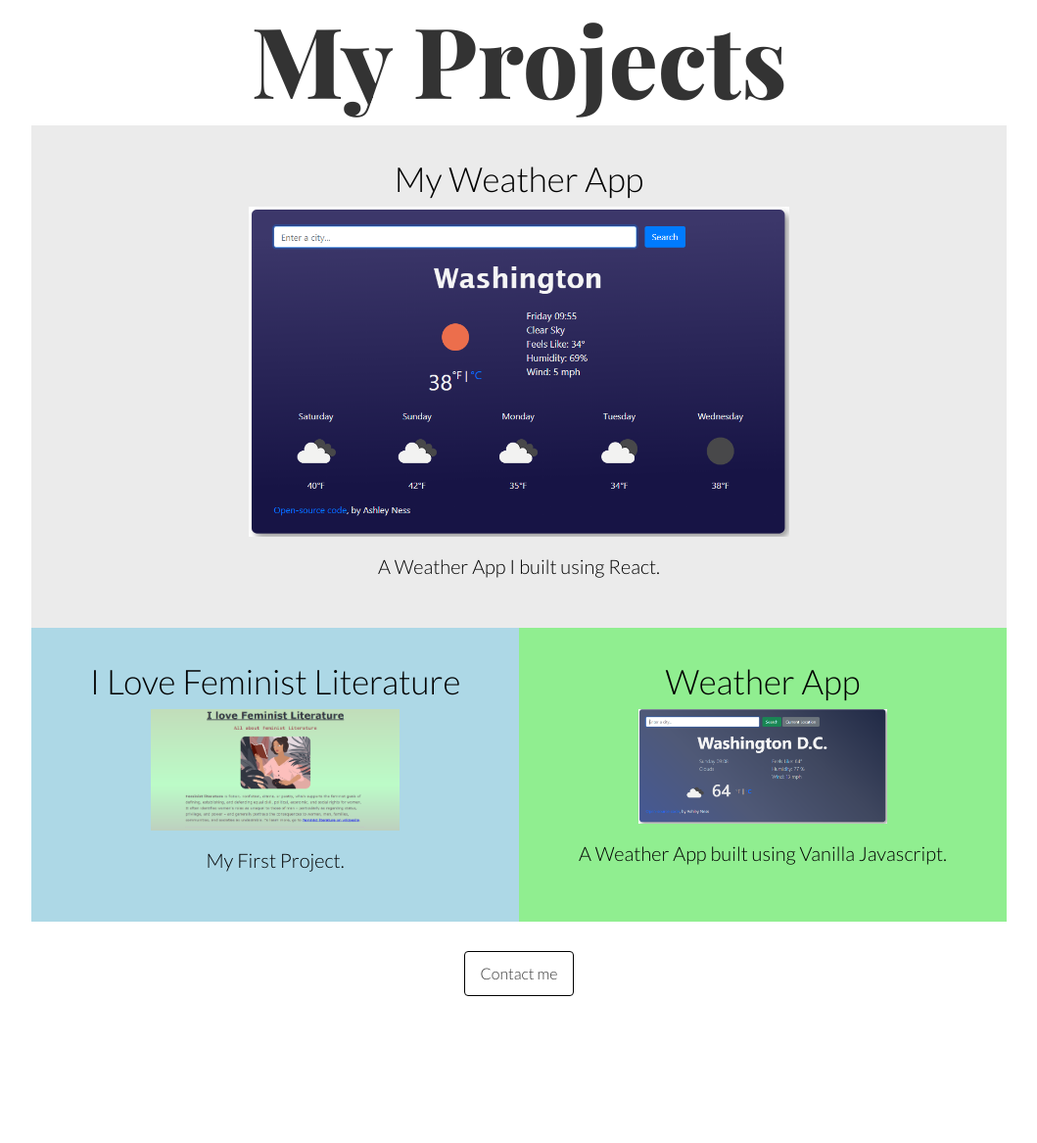
After one commit to AshleyN37/portfolio, a PHP site: page /work.html in a window 1280 px wide. The commit adds this page. Shown: the whole page at 98% size, without its empty margins (110-1169 px from the left). Run offline with PHP 8.4, Linux system fonts and the light colour scheme.

Commit message:
Created work page to show my projects

```diff
--- a/styles/portfolio.css
+++ b/styles/portfolio.css
@@ -8,7 +8,6 @@ h2 {
 }
 h1 {
   font-size: 100px;
-  padding-top: 100px;
   font-family: "Playfair Display", serif;
 }
 h2 {
@@ -19,6 +18,9 @@ a,
 p,
 h3 {
   font-family: "Lato", sans-serif;
+}
+.hero h1 {
+  padding-top: 100px;
 }
 .hero {
   background: linear-gradient(to top, #37ecba 0%, #72afd3 100%);
@@ -69,8 +71,20 @@ h3 {
 }
 .weather-app {
   background-color: #ebebeb;
+  margin: 0 60px;
   padding: 25px 25px;
-  margin: 0 60px;
+  transition: 0.5s;
+}
+.blue {
+  background-color: lightblue;
+  padding: 25px 25px;
+  margin-left: 60px;
+  transition: 0.5s;
+}
+.green {
+  background-color: lightgreen;
+  padding: 25px 25px;
+  margin-right: 60px;
   transition: 0.5s;
 }
 .weather-app:hover {
--- /dev/null
+++ b/work.html
@@ -0,0 +1,56 @@
+<!DOCTYPE html>
+<html lang="en">
+
+<head>
+    <meta charset="UTF-8">
+    <meta http-equiv="X-UA-Compatible" content="IE=edge">
+    <meta name="viewport" content="width=device-width, initial-scale=1.0">
+    <link href="https://cdn.jsdelivr.net/npm/bootstrap@5.0.0-beta3/dist/css/bootstrap.min.css" rel="stylesheet"
+        integrity="sha384-eOJMYsd53ii+scO/bJGFsiCZc+5NDVN2yr8+0RDqr0Ql0h+rP48ckxlpbzKgwra6" crossorigin="anonymous">
+    <script src="https://cdn.jsdelivr.net/npm/bootstrap@5.0.0-beta3/dist/js/bootstrap.bundle.min.js"
+        integrity="sha384-JEW9xMcG8R+pH31jmWH6WWP0WintQrMb4s7ZOdauHnUtxwoG2vI5DkLtS3qm9Ekf"
+        crossorigin="anonymous"></script>
+    <link rel="stylesheet" href="styles/portfolio.css">
+    <link rel="preconnect" href="https://fonts.gstatic.com">
+    <link href="https://fonts.googleapis.com/css2?family=Lato:wght@300&family=Playfair+Display:wght@800&display=swap"
+        rel="stylesheet">
+    <title>My Projects</title>
+</head>
+
+<body>
+    <h1>My Projects</h1>
+    <div class="container">
+        <div class="row">
+            <div class="col-sm weather-app">
+                <a class="btn weather-app-link" href="#">
+                    <h3 class="title">My Weather App</h3>
+                    <img src="images/Weather App.png" alt="My Weather App" class="weather-app-img img-fluid-rounded">
+                    <p class="description">A Weather App I built using React.</p>
+                </a>
+            </div>
+        </div>
+        <div class="row">
+            <div class="col-sm blue">
+                <a class="btn weather-app-link" href="#">
+                    <h3 class="title">I Love Feminist Literature</h3>
+                    <img src="images/Feminist Literature.png" alt="Feminist Literature" class="weather-app-img img-fluid-rounded">
+                    <p class="description">My First Project.</p>
+                </a>
+            </div>
+            <div class="col-sm green">
+                <a class="btn weather-app-link" href="#">
+                    <h3 class="title">Weather App</h3>
+                    <img src="images/Vanilla Weather App.png" alt="My Weather App" class="weather-app-img img-fluid-rounded">
+                    <p class="description">A Weather App built using Vanilla Javascript.</p>
+                </a>
+            </div>
+        </div>
+    </div>
+    <div class="navigation-links">
+        <a class="btn contact-link" href="#">Contact me</a>
+    </div>
+
+
+</body>
+
+</html>
```
Also changed, not shown: images/Feminist Literature.png (added), images/Vanilla Weather App.png (added).
